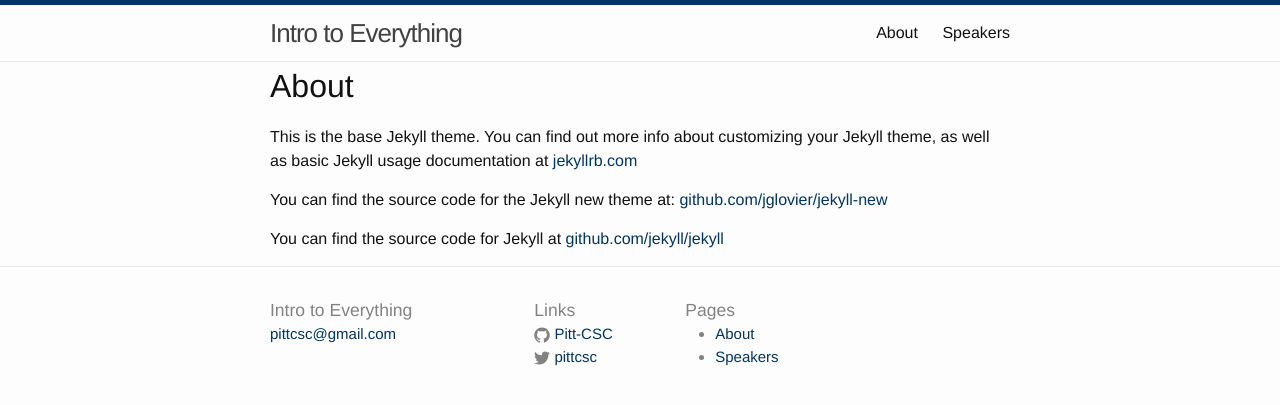
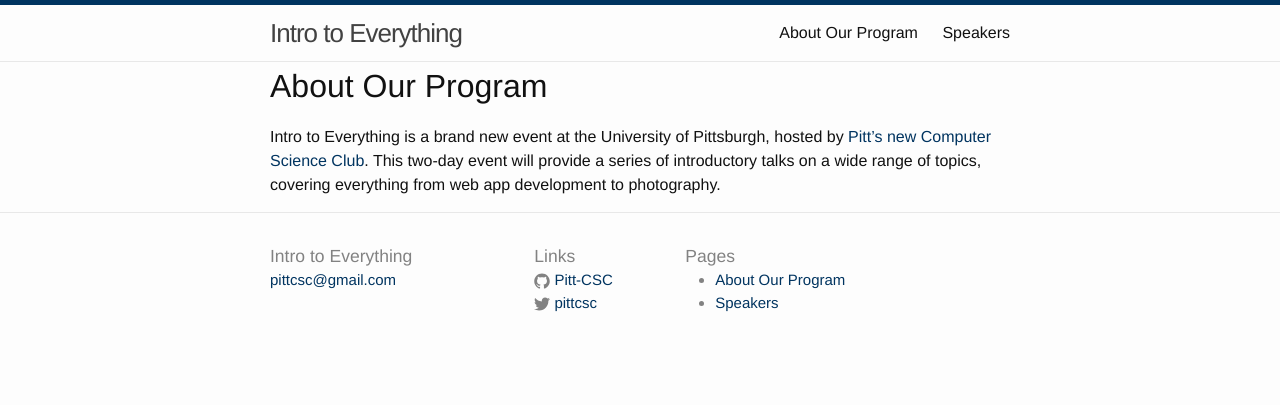
Before and after one commit to Pitt-CSC/intro-to-everything, a Jekyll site: the page built from about.md, in a window 1280 px wide. Shown: the top 405 px of the page. Built offline with Jekyll 4.4.1, drawn with Linux system fonts in a browser that asks for light colours.

Commit message:
Update About page

```diff
--- a/about.md
+++ b/about.md
@@ -1,11 +1,7 @@
 ---
 layout: page
-title: About
+title: About Our Program
 permalink: /about/
 ---
 
-This is the base Jekyll theme. You can find out more info about customizing your Jekyll theme, as well as basic Jekyll usage documentation at [jekyllrb.com](http://jekyllrb.com/)
-
-You can find the source code for the Jekyll new theme at: [github.com/jglovier/jekyll-new](https://github.com/jglovier/jekyll-new)
-
-You can find the source code for Jekyll at [github.com/jekyll/jekyll](https://github.com/jekyll/jekyll)
+Intro to Everything is a brand new event at the University of Pittsburgh, hosted by [Pitt's new Computer Science Club](http://pittcsc.org/).  This two-day event will provide a series of introductory talks on a wide range of topics, covering everything from web app development to photography.
```
